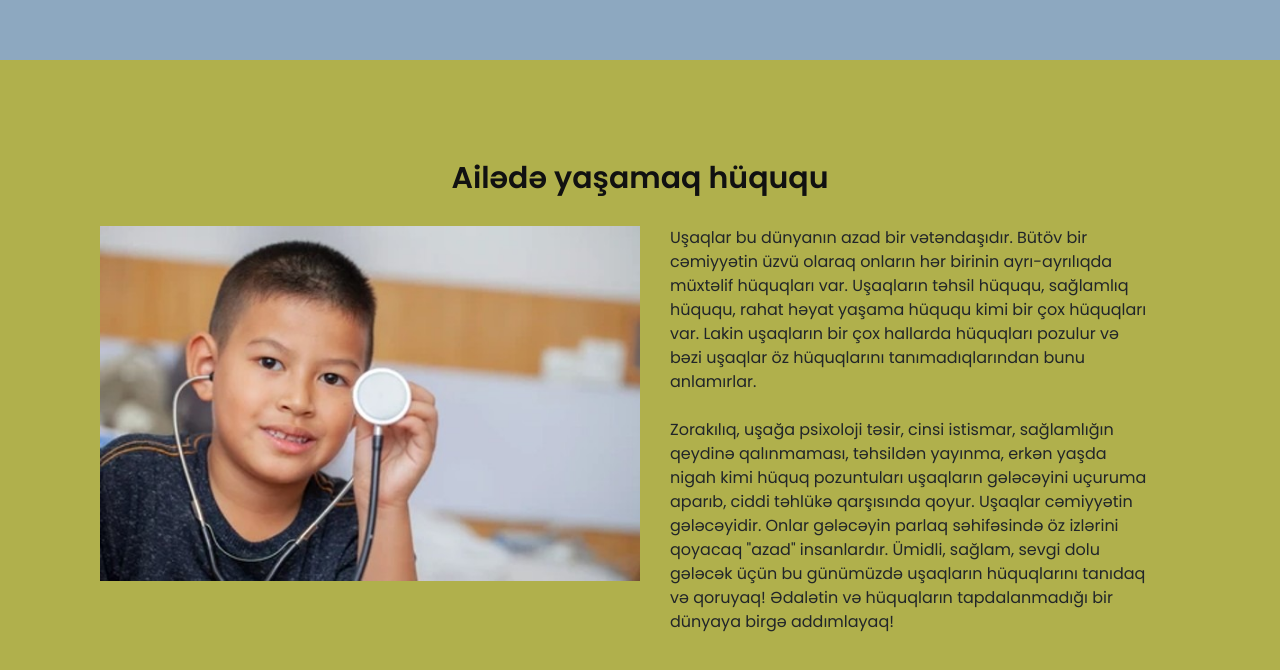
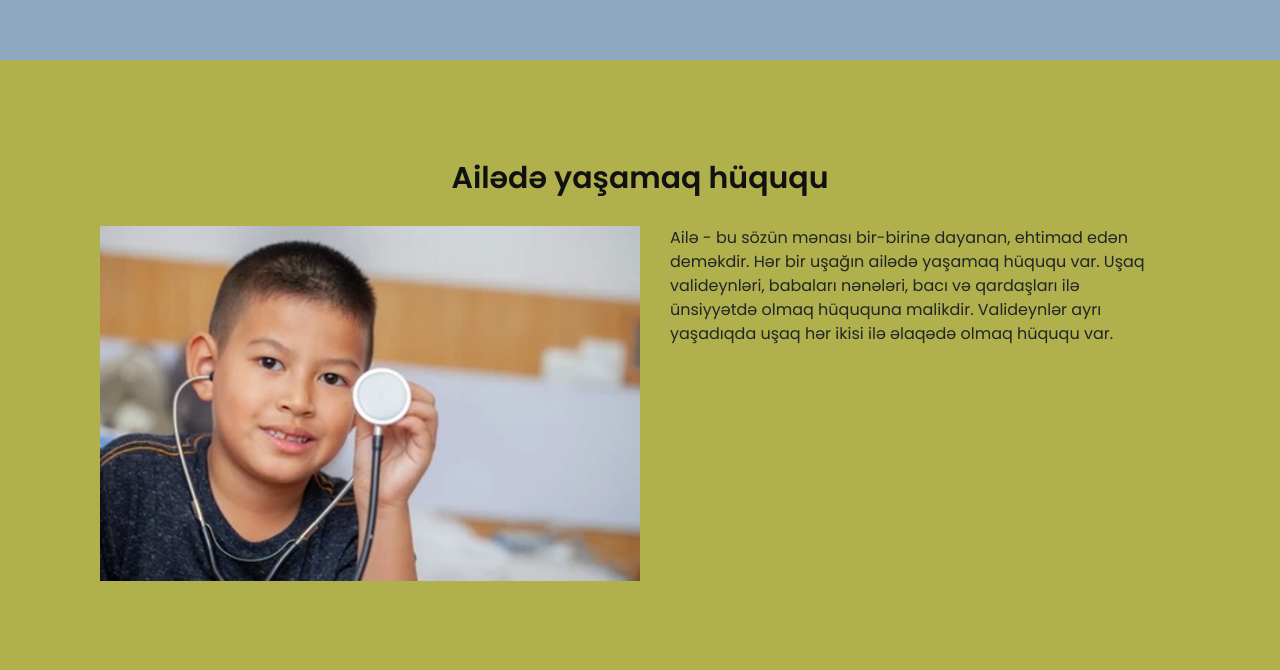
Before and after one commit to RevanMardagh/UHH, a plain HTML site: page huquqlar/huquq.html in a window 1280 px wide. Shown: the part 2340-3010 px from the top of the page. Drawn offline with nearby package versions, Linux system fonts and the light colour scheme.

Commit message:
some more changes

```diff
--- a/huquqlar/huquq.html
+++ b/huquqlar/huquq.html
@@ -52,7 +52,7 @@
             </li>
 
             <li class="menu-nav-item">
-              <a class="menu-nav-link" href="#"
+              <a class="menu-nav-link" href="../quiz/quiz.html"
                 ><span>
                   <div>Özünü yoxla</div>
                 </span></a
@@ -155,7 +155,6 @@
             məktəbə getməməlidir və belə olduğu halda özündən asılı olmayan bir
             səbəbə görə təhsilindən qalır və geriləyir.
           </p>
-          <br />
           <p>Bununla yanaşı psixoloji sağlamlığın da qeydinə qalmalıyıq.</p>
         </div>
       </div>
@@ -206,23 +205,12 @@
         </div>
         <div class="contentBx w50">
           <p>
-            Uşaqlar bu dünyanın azad bir vətəndaşıdır. Bütöv bir cəmiyyətin üzvü
-            olaraq onların hər birinin ayrı-ayrılıqda müxtəlif hüquqları var.
-            Uşaqların təhsil hüququ, sağlamlıq hüququ, rahat həyat yaşama hüququ
-            kimi bir çox hüquqları var. Lakin uşaqların bir çox hallarda
-            hüquqları pozulur və bəzi uşaqlar öz hüquqlarını tanımadıqlarından
-            bunu anlamırlar.
+            Ailə - bu sözün mənası bir-birinə dayanan, ehtimad edən deməkdir. Hər
+            bir uşağın ailədə yaşamaq hüququ var. Uşaq valideynləri, babaları
+            nənələri, bacı və qardaşları ilə ünsiyyətdə olmaq hüququna malikdir.
+            Valideynlər ayrı yaşadıqda uşaq hər ikisi ilə əlaqədə olmaq hüququ
+            var.
           </p>
-          <br />
-          <p>
-            Zorakılıq, uşağa psixoloji təsir, cinsi istismar, sağlamlığın
-            qeydinə qalınmaması, təhsildən yayınma, erkən yaşda nigah kimi hüquq
-            pozuntuları uşaqların gələcəyini uçuruma aparıb, ciddi təhlükə
-            qarşısında qoyur. Uşaqlar cəmiyyətin gələcəyidir. Onlar gələcəyin
-            parlaq səhifəsində öz izlərini qoyacaq "azad" insanlardır. Ümidli,
-            sağlam, sevgi dolu gələcək üçün bu günümüzdə uşaqların hüquqlarını
-            tanıdaq və qoruyaq! Ədalətin və hüquqların tapdalanmadığı bir
-            dünyaya birgə addımlayaq!
           </p>
         </div>
       </div>
```
Also changed, not shown: index.html (+1 -1 lines), quiz/quiz.html (+5 -0 lines).
